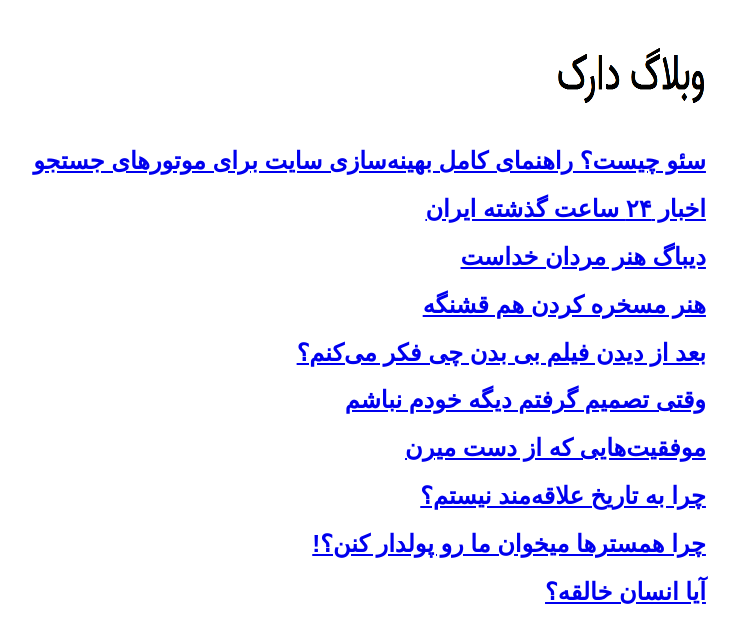
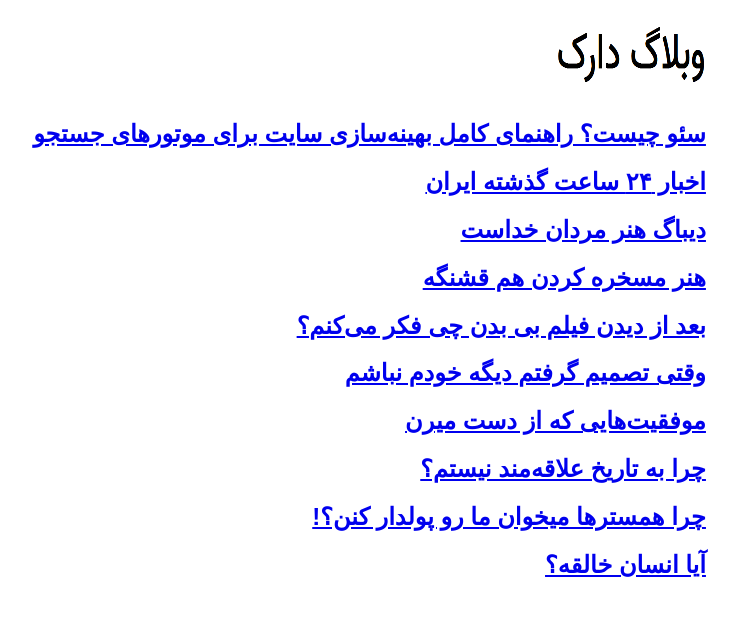
Before and after one commit to darkblog/darkblog.github.io, a Jekyll site: the page built from index.html, in a window 1280 px wide. Shown: the top 643 px of the page, without its empty margins (455-1194 px from the left). Built offline with Jekyll 4.4.1, drawn with Linux system fonts in a browser that asks for light colours.

Commit message:
Update index.html

```diff
--- a/index.html
+++ b/index.html
@@ -11,7 +11,7 @@
 <style>body{font-family:sans-serif;margin:auto;padding:1em;max-width:80ch}</style>
 </head>
 <body>
-<h1><a href="https://darkblog.github.io/"><img src="https://darkblog.github.io/darkblog.PNG" alt="وبلاگ دارک" style="width:150px;height:80px"></a></h1>
+<a href="https://darkblog.github.io/"><img src="https://darkblog.github.io/darkblog.PNG" alt="وبلاگ دارک" style="width:150px;height:80px"></a>
 {% for post in site.posts %}
 <h2><a href="{{ site.url }}{{ post.url }}">{{ post.title }}</a></h2>
 {% endfor %}
```
